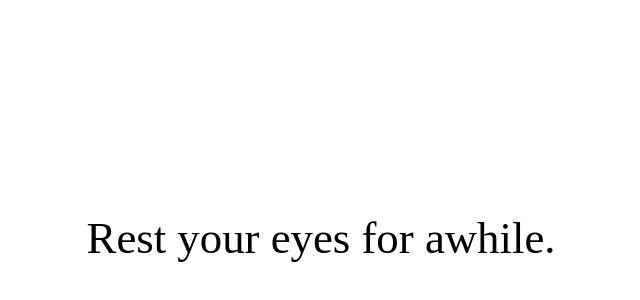
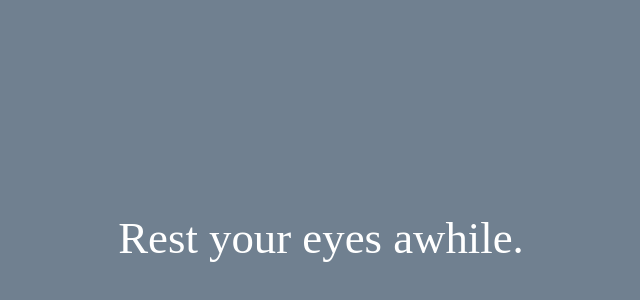
Before and after one commit to MerkleBros/catnap, an Electron app: page app/index.html in a window 1280 px wide. Shown: the part 162-462 px from the top of the page, without its empty margins (319-959 px from the left). Drawn offline with Linux system fonts and the light colour scheme.

Commit message:
App: Formatting css

```diff
--- a/app/index.html
+++ b/app/index.html
@@ -1,9 +1,9 @@
 <html>
-  <body>
+  <body style="background-color: slategrey">
     <div
-      style="font-size: 3.5vw; position: absolute; top: 50%; left: 50%;
+      style="color: white; font-size: 3.5vw; position: absolute; top: 50%; left: 50%;
       transform: translate(-50%,-50%);">
-      Rest your eyes for awhile.
+      Rest your eyes awhile.
     </div>
   </body>
 </html>
```
